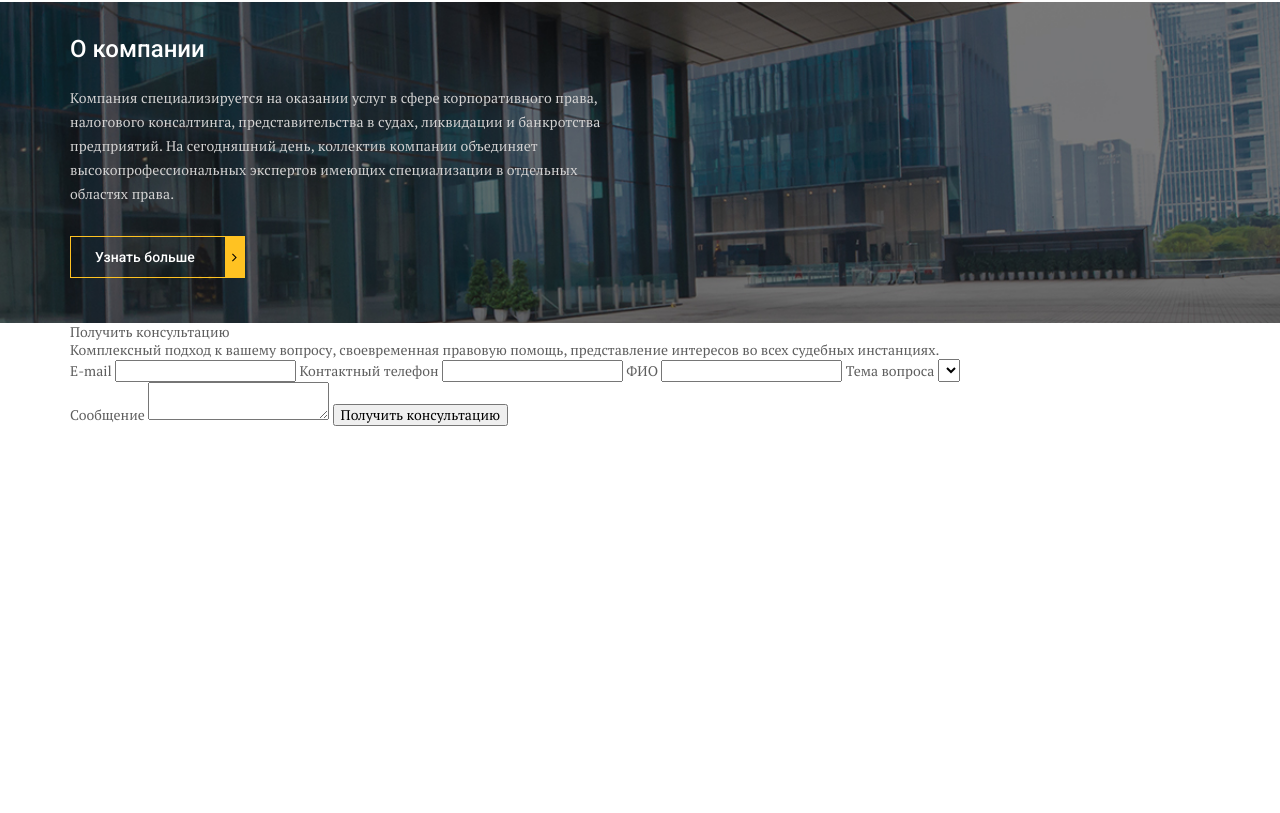
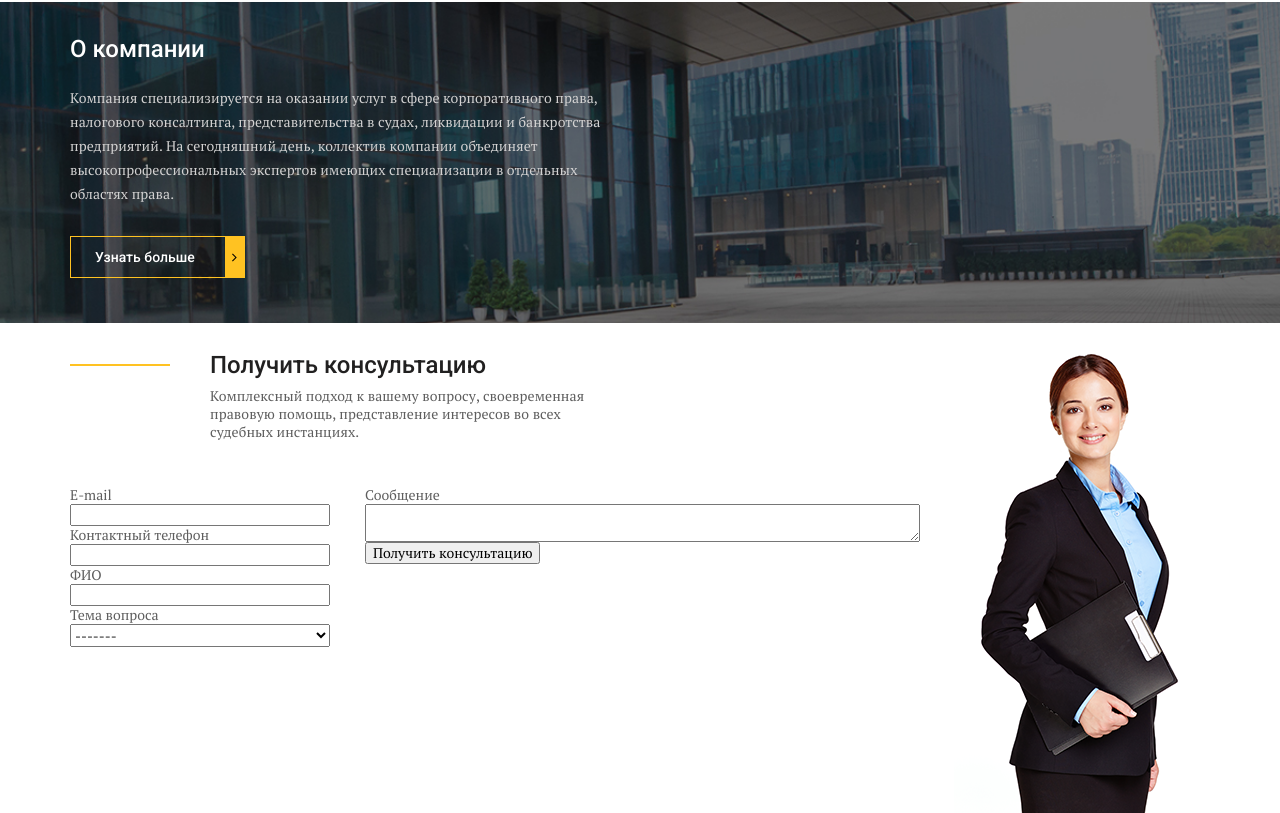
Before and after one commit to danil-boiko/free-psd-site, a plain HTML site: page index.html in a window 1280 px wide. Shown: the part 1241-2054 px from the top of the page. Before the commit the page ends 1667 px from the top, so only its background shows below. Drawn offline with nearby package versions, Linux system fonts and the light colour scheme; files whose address does not match are found by name.

Commit message:
form first view

```diff
--- a/css/style.css
+++ b/css/style.css
@@ -216,12 +216,14 @@ header {
   justify-content: space-between;
   margin-bottom: 60px;
 }
-.services__title-box {
+.services__title-box,
+.form__title-box {
   max-width: 520px;
   padding-left: 140px;
   position: relative;
 }
-.services__title-box::before {
+.services__title-box::before,
+.form__title-box::before {
   content: "";
   position: absolute;
   width: 100px;
@@ -230,7 +232,8 @@ header {
   left: 0;
   top: 11px;
 }
-.services-title {
+.services__title,
+.form__title {
   font-size: 24px;
   font-weight: 500;
   line-height: 24px;
@@ -238,7 +241,8 @@ header {
   font-family: "Roboto", sans-serif;
   margin-bottom: 10px;
 }
-.services-text {
+.services__text,
+.form__text {
   letter-spacing: 0.1px;
 }
 .services__btn a {
@@ -319,3 +323,36 @@ header {
 .about__btn.default-btn::after {
   color: #000;
 }
+.form {
+  padding-top: 30px;
+}
+.form__inner {
+  padding-bottom: 40px;
+  background-image: url(../img/form-fon.png);
+  min-height: 460px;
+  background-repeat: no-repeat;
+  background-position: bottom right;
+}
+.form__box {
+  max-width: 850px;
+  padding-top: 45px;
+}
+.form__box-inner {
+  display: flex;
+  justify-content: space-between;
+}
+.form__box-left {
+  max-width: 260px;
+  width: 100%;
+}
+.form__box-right {
+  max-width: 555px;
+  width: 100%;
+}
+.form__box-inner label,
+.form__box-inner input,
+.form__box-inner textarea,
+.form__box-inner select {
+  display: block;
+  width: 100%;
+}
--- a/index.html
+++ b/index.html
@@ -101,7 +101,7 @@
         <div class="container">
             <div class="services__top">
                 <div class="services__title-box">
-                    <div class="services-title">
+                    <div class="services__title">
                         Наши услуги
                     </div>
                     <div class="services__text">
@@ -195,7 +195,7 @@
             <div class="form__inner">
                 <div class="form__content">
                     <div class="form__title-box">
-                        <div class="form-title">
+                        <div class="form__title">
                             Получить консультацию
                         </div>
                         <div class="form__text">
@@ -223,10 +223,10 @@
                                     <label>
                                         Тема вопроса
                                         <select>
-                                            <option></option>
-                                            <option></option>
-                                            <option></option>
-                                            <option></option>
+                                            <option>-------</option>
+                                            <option>-------</option>
+                                            <option>-------</option>
+                                            <option>-------</option>
                                         </select>
                                     </label>
                                 </div>
```
